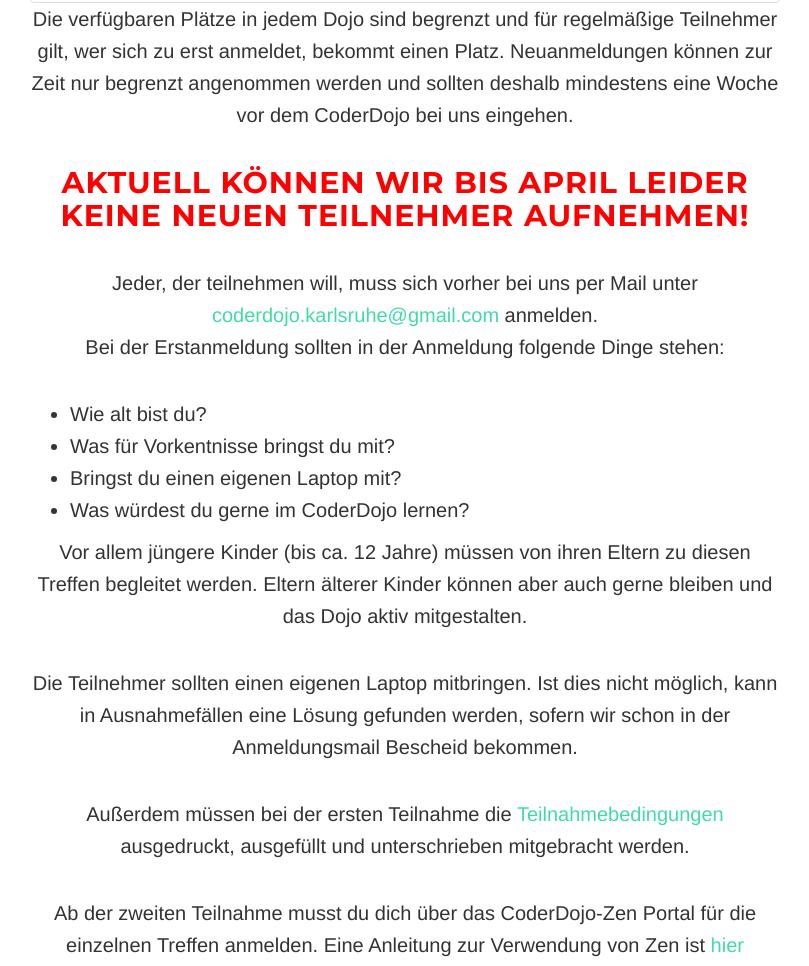
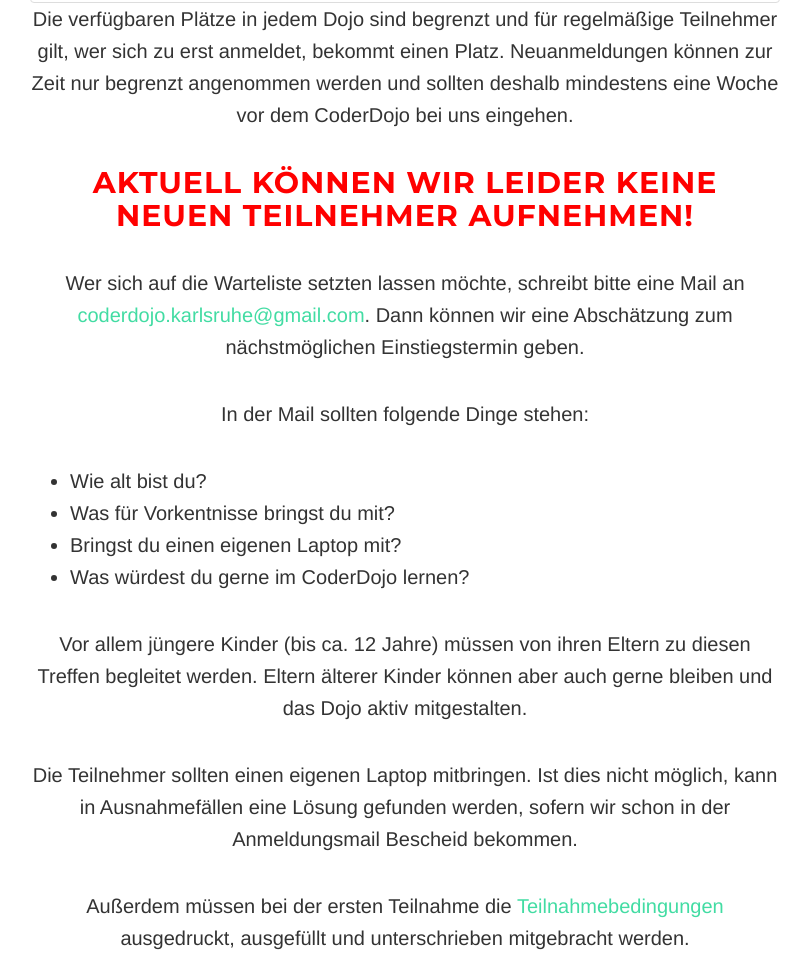
Before and after one commit to coderdojoka/coderdojoka.github.io, a plain HTML site: page index.html in a window 1280 px wide. Shown: the part 2818-3784 px from the top of the page, without its empty margins (235-1044 px from the left). Drawn offline with nearby package versions, Linux system fonts and the light colour scheme; some packages are replaced by stand-ins of ours.

Commit message:
warteliste

```diff
--- a/index.html
+++ b/index.html
@@ -288,14 +288,15 @@
 
                 </p>
 
-                <h2 style="color: red; font-weight: bold;">Aktuell können wir bis April leider keine neuen Teilnehmer aufnehmen!</h2>
+                <h2 style="color: red; font-weight: bold;">Aktuell können wir leider keine neuen Teilnehmer aufnehmen!</h2>
 
-                <p>Jeder, der teilnehmen will, muss sich vorher bei uns per Mail unter
-                    <a href="mailto:coderdojo.karlsruhe@gmail.com">coderdojo.karlsruhe@gmail.com</a> anmelden.
 
-                    <br>
-                    Bei der Erstanmeldung sollten in der Anmeldung folgende Dinge stehen:
-                </p>
+                <p>Wer sich auf die Warteliste setzten lassen möchte, schreibt bitte eine Mail an
+                    <a href="mailto:coderdojo.karlsruhe@gmail.com">coderdojo.karlsruhe@gmail.com</a>. Dann können wir eine Abschätzung zum 						nächstmöglichen Einstiegstermin geben.
+				</p>
+                <p>
+                    In der Mail sollten folgende Dinge stehen:
+
                 <ul style="text-align: left">
                     <li>Wie alt bist du?</li>
                     <li>Was für Vorkentnisse bringst du mit?</li>
@@ -303,6 +304,7 @@
                     <li>Was würdest du gerne im CoderDojo lernen?</li>
                 </ul>
 
+				</p>
 
                 <p>Vor allem jüngere Kinder (bis ca. 12 Jahre) müssen von ihren Eltern zu diesen Treffen begleitet
                     werden.
```
